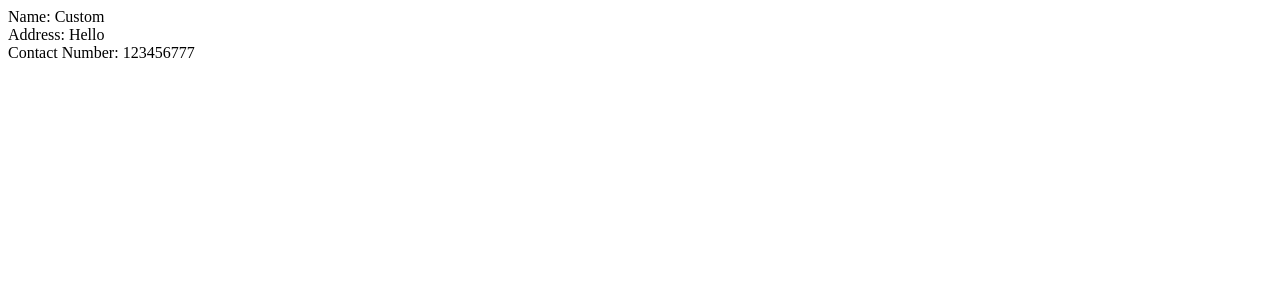
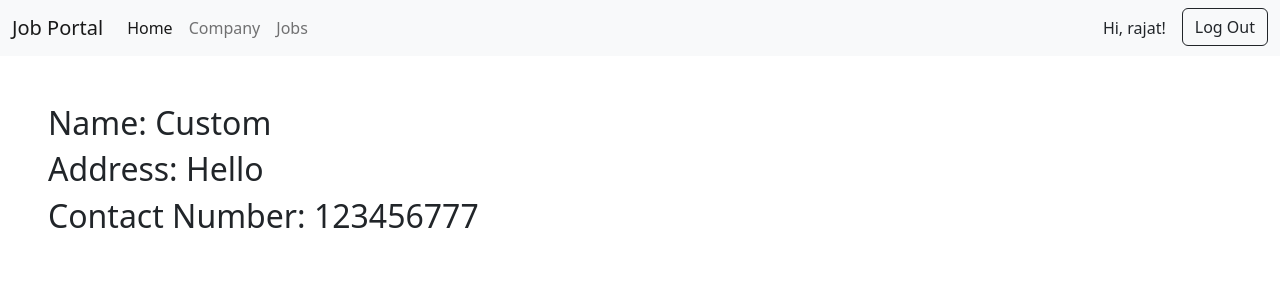
Before and after one commit to rajatnai84/Django-Job-Portal, a Django app: page /company/ in a window 1280 px wide. Shown: the top 300 px of the page. Run offline with Django 3.2, Linux system fonts and the light colour scheme; a user stored in the database is signed in; data comes from the database, SQL or seed files in the repository.

Commit message:
style: bootstrap on navigation bar

```diff
--- a/job_portal/templates/base.html
+++ b/job_portal/templates/base.html
@@ -1,15 +1,56 @@
 <!DOCTYPE html>
 <html>
   <head>
-  <meta charset="utf-8">
-  <title>{% block title %}Job Portal Application{% endblock %}</title>
+    <meta charset="utf-8" />
+    <title>
+      {% block title %}
+
+      {% endblock %}
+    </title>
+    <link href="https://cdn.jsdelivr.net/npm/bootstrap@5.2.3/dist/css/bootstrap.min.css" rel="stylesheet" integrity="sha384-rbsA2VBKQhggwzxH7pPCaAqO46MgnOM80zW1RWuH61DGLwZJEdK2Kadq2F9CUG65" crossorigin="anonymous" />
   </head>
 
   <body>
+    <nav class="navbar navbar-expand-lg bg-light">
+      <div class="container-fluid">
+        <a class="navbar-brand" href="#">Job Portal</a>
+        <button class="navbar-toggler" type="button" data-bs-toggle="collapse" data-bs-target="#navbarSupportedContent" aria-controls="navbarSupportedContent" aria-expanded="false" aria-label="Toggle navigation"><span class="navbar-toggler-icon"></span></button>
+        <div class="collapse navbar-collapse" id="navbarSupportedContent">
+          <ul class="navbar-nav me-auto mb-2 mb-lg-0">
+            <li class="nav-item">
+              <a class="nav-link active" aria-current="page" href="/">Home</a>
+            </li>
+            {% if user.is_authenticated %}
+            <li class="nav-item">
+              <a class="nav-link" href="/company">Company</a>
+            </li>
+            <li class="nav-item">
+              <a class="nav-link" href="/jobs">Jobs</a>
+            </li>
+            {% endif %}
+          </ul>
+          <div class="d-flex">
+            {% if user.is_authenticated %}
+              <p class="mx-3 my-2">Hi, {{ user.username }}!</p>
+              <form action="{% url 'logout' %}" method="post">
+                {% csrf_token %}
+                <button class="btn btn-outline-dark" type="submit">Log Out</button>
+              </form>
+            {% else %}
+              <div class="d-flex">
+              <a class="mx-3 btn btn-outline-dark" href="{% url 'login' %}">Log In</a>
+              <a class="btn btn-outline-dark" href="{% url 'login' %}">Sign Up</a>
+              <div>
+            {% endif %}
+          </div>
+        </div>
+      </div>
+    </nav>
     <main>
       {% block content %}
+
       {% endblock %}
     </main>
+    <script src="https://cdn.jsdelivr.net/npm/bootstrap@5.2.3/dist/js/bootstrap.bundle.min.js" integrity="sha384-kenU1KFdBIe4zVF0s0G1M5b4hcpxyD9F7jL+jjXkk+Q2h455rYXK/7HAuoJl+0I4" crossorigin="anonymous"></script>
   </body>
-
 </html>
--- a/job_portal/templates/company/company_view.html
+++ b/job_portal/templates/company/company_view.html
@@ -1,16 +1,13 @@
 {% extends 'base.html' %}
 
-
 {% block title %}
-    Your Company
-{% endblock  %}
-
+  Your Company
+{% endblock %}
 
 {% block content %}
-    Name: {{company.name}}
-    <br>
-    Address: {{company.address}}
-    <br>
-    Contact Number: {{company.contact_number}}
-    <br>
+  <div class="m-5">
+    <h2>Name: {{ company.name }}</h2>
+    <h2>Address: {{ company.address }}</h2>
+    <h2>Contact Number: {{ company.contact_number }}</h2>
+  </div>
 {% endblock %}
```
Also changed, not shown: job_portal/templates/home.html (+4 -13 lines), job_portal/templates/job/list_job.html (+8 -4 lines). Lines whose indentation alone changed are shown as unchanged.
